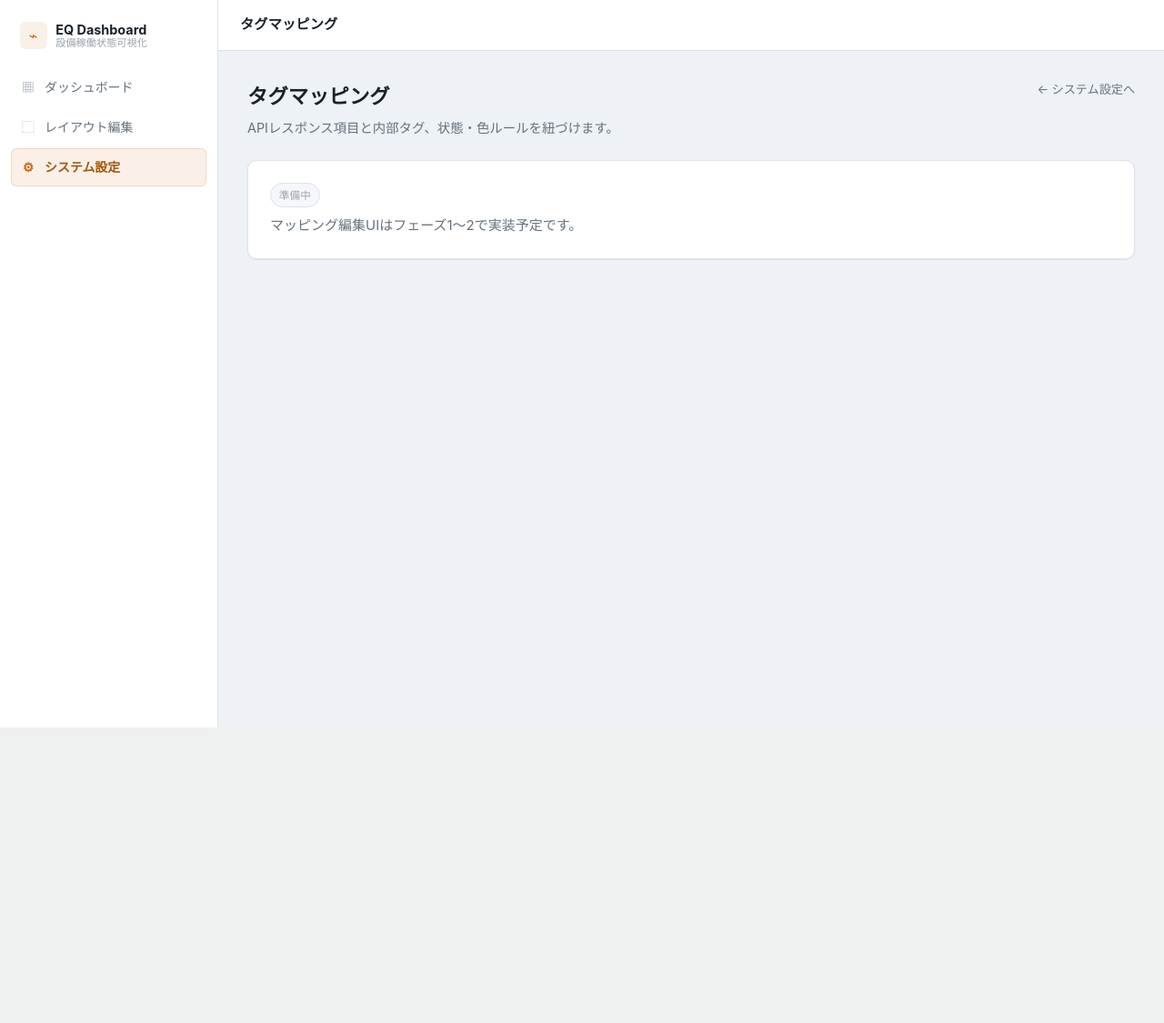
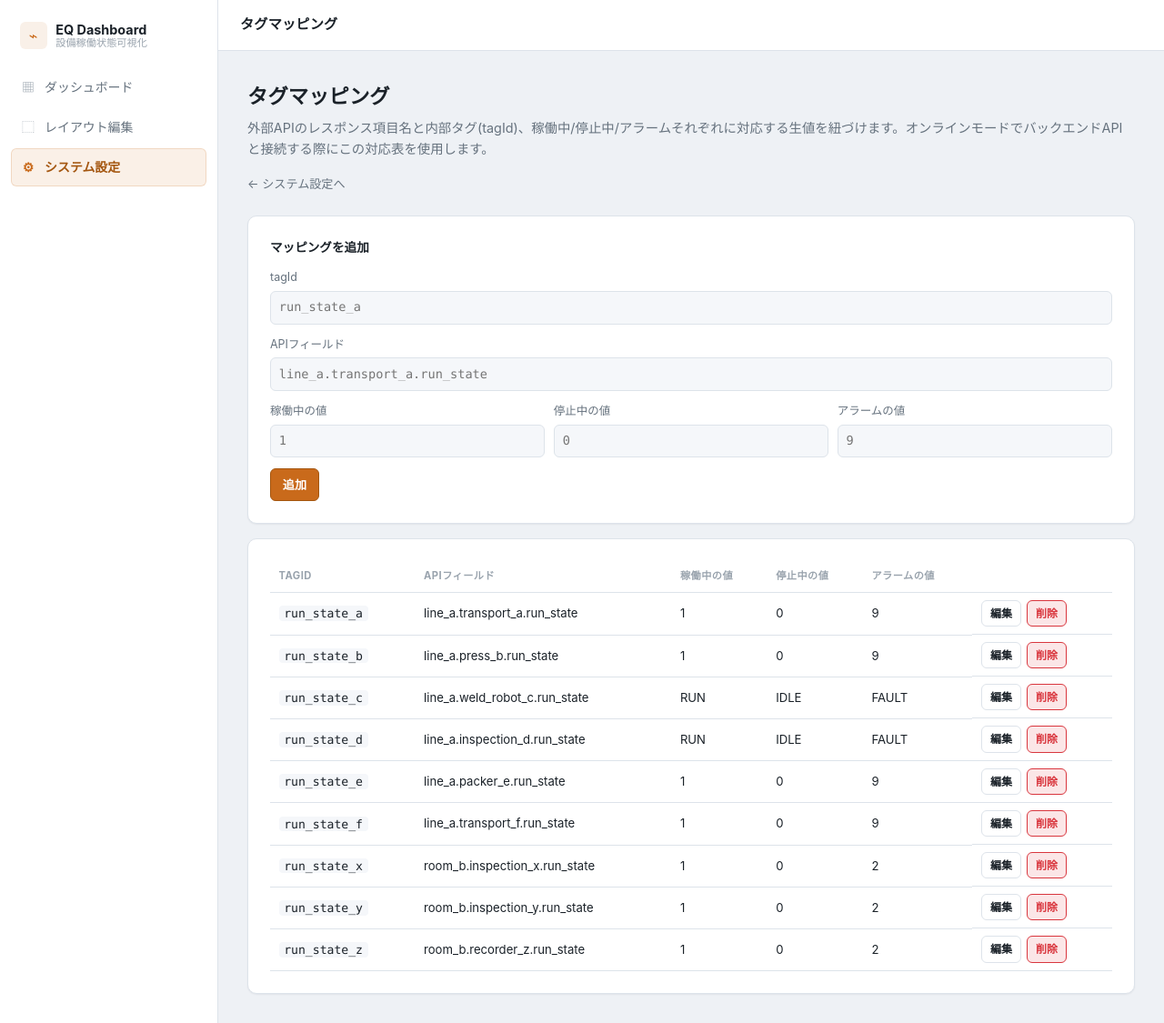
Before and after one commit to ssmc-network/eq-dashboard, a FastAPI app: page /ui/tag-mappings in a window 1280 px wide. Shown: the whole page at 91% size. Before the commit the page ends 800 px from the top, so only its background shows below. Run offline with FastAPI, Linux system fonts and the light colour scheme.

Commit message:
Implement tag mapping CRUD screen
Adds a full create/read/update/delete UI for tag mappings: external API
field name + running/stopped/alarm raw values, keyed by the same tagId
used in layout items. Persisted as a single global
data/sample/tag_mappings.json file, following the same offline-mode
JSON persistence pattern as layouts and status.

The list/edit/delete flow is pure HTMX (no client JS): edit populates a
form via hx-get, create/update return the reset form as the primary
response plus an out-of-band swap of the table so both stay in sync
from one round trip, and delete uses hx-delete with hx-confirm.

This mapping isn't consumed anywhere yet since online mode itself isn't
implemented - it's the data-entry side, ready for the future API-backed
provider to read once that lands.

```diff
--- a/app/routes/ui.py
+++ b/app/routes/ui.py
@@ -6,9 +6,19 @@ from fastapi.templating import Jinja2Templates
 
 from schemas.layout import LayoutDefinition, LayoutMeta
 from schemas.status import StatusSnapshot
+from schemas.tag_mapping import TagMapping
 from services.import_export_service import validate_layout_json, validate_status_json
 from services.layout_service import LayoutNotFoundError, get_layout, layout_exists, list_layouts, save_layout
 from services.status_service import get_dashboard, save_status
+from services.tag_mapping_service import (
+    TagMappingExistsError,
+    TagMappingNotFoundError,
+    create_tag_mapping,
+    delete_tag_mapping,
+    get_tag_mapping,
+    list_tag_mappings,
+    update_tag_mapping,
+)
 
 router = APIRouter(tags=["ui"])
 templates = Jinja2Templates(directory="templates")
@@ -114,7 +124,96 @@ async def api_sources(request: Request) -> HTMLResponse:
 
 @router.get("/ui/tag-mappings", response_class=HTMLResponse)
 async def tag_mappings(request: Request) -> HTMLResponse:
-    return templates.TemplateResponse(request, "pages/tag_mappings.html", {})
+    return templates.TemplateResponse(
+        request,
+        "pages/tag_mappings.html",
+        {"mappings": list_tag_mappings(), "editing": False, "mapping": None},
+    )
+
+
+@router.get("/ui/tag-mappings/new", response_class=HTMLResponse)
+async def tag_mapping_new_form(request: Request) -> HTMLResponse:
+    return templates.TemplateResponse(
+        request,
+        "partials/tag_mapping_form.html",
+        {"editing": False, "mapping": None},
+    )
+
+
+@router.get("/ui/tag-mappings/{tag_id}/edit", response_class=HTMLResponse)
+async def tag_mapping_edit_form(request: Request, tag_id: str) -> HTMLResponse:
+    mapping = get_tag_mapping(tag_id)
+    if mapping is None:
+        raise HTTPException(status_code=404, detail="tag mapping not found")
+    return templates.TemplateResponse(
+        request,
+        "partials/tag_mapping_form.html",
+        {"editing": True, "mapping": mapping},
+    )
+
+
+@router.post("/ui/tag-mappings", response_class=HTMLResponse)
+async def tag_mapping_create(
+    request: Request,
+    tag_id: str = Form(...),
+    api_field: str = Form(...),
+    running_value: str = Form(""),
+    stopped_value: str = Form(""),
+    alarm_value: str = Form(""),
+) -> HTMLResponse:
+    mapping = TagMapping(
+        tagId=tag_id,
+        apiField=api_field,
+        runningValue=running_value,
+        stoppedValue=stopped_value,
+        alarmValue=alarm_value,
+    )
+    try:
+        create_tag_mapping(mapping)
+    except TagMappingExistsError:
+        return templates.TemplateResponse(
+            request,
+            "partials/tag_mapping_form.html",
+            {
+                "editing": False,
+                "mapping": mapping,
+                "error": f"tagId「{tag_id}」は既に登録されています。",
+            },
+        )
+    return _tag_mapping_saved_response(request)
+
+
+@router.post("/ui/tag-mappings/{tag_id}", response_class=HTMLResponse)
+async def tag_mapping_update(
+    request: Request,
+    tag_id: str,
+    api_field: str = Form(...),
+    running_value: str = Form(""),
+    stopped_value: str = Form(""),
+    alarm_value: str = Form(""),
+) -> HTMLResponse:
+    mapping = TagMapping(
+        tagId=tag_id,
+        apiField=api_field,
+        runningValue=running_value,
+        stoppedValue=stopped_value,
+        alarmValue=alarm_value,
+    )
+    try:
+        update_tag_mapping(tag_id, mapping)
+    except TagMappingNotFoundError as exc:
+        raise HTTPException(status_code=404, detail="tag mapping not found") from exc
+    return _tag_mapping_saved_response(request)
+
+
+@router.delete("/ui/tag-mappings/{tag_id}", response_class=HTMLResponse)
+async def tag_mapping_delete(request: Request, tag_id: str) -> HTMLResponse:
+    delete_tag_mapping(tag_id)
+    return templates.TemplateResponse(
+        request,
+        "partials/tag_mapping_table.html",
+        {"mappings": list_tag_mappings(), "oob": False},
+    )
 
 
 @router.get("/ui/standalone", response_class=HTMLResponse)
@@ -258,6 +357,16 @@ async def save_settings(
     return response
 
 
+def _tag_mapping_saved_response(request: Request) -> HTMLResponse:
+    form_html = templates.env.get_template("partials/tag_mapping_form.html").render(
+        {"request": request, "editing": False, "mapping": None}
+    )
+    table_html = templates.env.get_template("partials/tag_mapping_table.html").render(
+        {"request": request, "mappings": list_tag_mappings(), "oob": True}
+    )
+    return HTMLResponse(content=form_html + table_html)
+
+
 def _load_dashboard(layout_id: str):
     try:
         return get_dashboard(layout_id)
--- /dev/null
+++ b/app/services/tag_mapping_service.py
@@ -0,0 +1,48 @@
+from providers.json_status_provider import JsonStatusProvider
+from schemas.tag_mapping import TagMapping, TagMappingSet
+
+_provider = JsonStatusProvider()
+
+SCHEMA_VERSION = "1.0"
+
+
+class TagMappingExistsError(Exception):
+    pass
+
+
+class TagMappingNotFoundError(Exception):
+    pass
+
+
+def list_tag_mappings() -> list[TagMapping]:
+    return _provider.load_tag_mappings().mappings
+
+
+def get_tag_mapping(tag_id: str) -> TagMapping | None:
+    return next((m for m in list_tag_mappings() if m.tag_id == tag_id), None)
+
+
+def create_tag_mapping(mapping: TagMapping) -> None:
+    mappings = list_tag_mappings()
+    if any(m.tag_id == mapping.tag_id for m in mappings):
+        raise TagMappingExistsError(mapping.tag_id)
+    mappings.append(mapping)
+    _save(mappings)
+
+
+def update_tag_mapping(tag_id: str, mapping: TagMapping) -> None:
+    mappings = list_tag_mappings()
+    index = next((i for i, m in enumerate(mappings) if m.tag_id == tag_id), None)
+    if index is None:
+        raise TagMappingNotFoundError(tag_id)
+    mappings[index] = mapping
+    _save(mappings)
+
+
+def delete_tag_mapping(tag_id: str) -> None:
+    mappings = [m for m in list_tag_mappings() if m.tag_id != tag_id]
+    _save(mappings)
+
+
+def _save(mappings: list[TagMapping]) -> None:
+    _provider.save_tag_mappings(TagMappingSet(schemaVersion=SCHEMA_VERSION, mappings=mappings))
--- a/app/static/css/main.css
+++ b/app/static/css/main.css
@@ -930,3 +930,105 @@ button {
   padding: 0.05rem 0.35rem;
   border-radius: 4px;
 }
+
+/* ==========================================
+   タグマッピング
+   ========================================== */
+.btn--sm {
+  padding: 0.25rem 0.55rem;
+  font-size: 0.75rem;
+}
+
+.tag-mapping-form {
+  display: flex;
+  flex-direction: column;
+  gap: 0.75rem;
+}
+
+.tag-mapping-form h3 {
+  font-size: 0.85rem;
+}
+
+.tag-mapping-form label {
+  display: flex;
+  flex-direction: column;
+  gap: 0.3rem;
+  font-size: 0.78rem;
+  color: var(--text-dim);
+}
+
+.tag-mapping-form input {
+  width: 100%;
+  min-width: 0;
+  font: inherit;
+  font-family: var(--font-mono);
+  font-size: 0.85rem;
+  color: var(--text);
+  background: var(--panel-sunken);
+  border: 1px solid var(--border);
+  border-radius: var(--radius-sm);
+  padding: 0.4rem 0.55rem;
+}
+
+.tag-mapping-form input[readonly] {
+  color: var(--text-dim);
+}
+
+.tag-mapping-form__grid {
+  display: grid;
+  grid-template-columns: repeat(3, 1fr);
+  gap: 0.6rem;
+}
+
+.tag-mapping-form__actions {
+  display: flex;
+  gap: 0.5rem;
+}
+
+.tag-mapping-form__error {
+  margin: 0;
+  font-size: 0.82rem;
+  color: var(--status-alarm);
+}
+
+.tag-mapping-table {
+  width: 100%;
+  border-collapse: collapse;
+  font-size: 0.82rem;
+}
+
+.tag-mapping-table th,
+.tag-mapping-table td {
+  text-align: left;
+  padding: 0.5rem 0.6rem;
+  border-bottom: 1px solid var(--border);
+}
+
+.tag-mapping-table th {
+  font-size: 0.7rem;
+  text-transform: uppercase;
+  letter-spacing: 0.04em;
+  color: var(--text-faint);
+}
+
+.tag-mapping-table td code {
+  font-family: var(--font-mono);
+  background: var(--panel-sunken);
+  padding: 0.05rem 0.35rem;
+  border-radius: 4px;
+}
+
+.tag-mapping-table__actions {
+  display: flex;
+  gap: 0.4rem;
+  white-space: nowrap;
+}
+
+.tag-mapping-table__actions .btn--danger {
+  width: auto;
+}
+
+.tag-mapping-table__empty {
+  text-align: center;
+  color: var(--text-dim);
+}
--- a/app/templates/pages/tag_mappings.html
+++ b/app/templates/pages/tag_mappings.html
@@ -5,14 +5,16 @@
 <div class="page-header">
   <div>
     <h1>タグマッピング</h1>
-    <p>APIレスポンス項目と内部タグ、状態・色ルールを紐づけます。</p>
+    <p>外部APIのレスポンス項目名と内部タグ(tagId)、稼働中/停止中/アラームそれぞれに対応する生値を紐づけます。オンラインモードでバックエンドAPIと接続する際にこの対応表を使用します。</p>
   </div>
   <a class="btn-link" href="/ui/settings">← システム設定へ</a>
 </div>
+
 <div class="card">
-  <div class="placeholder">
-    <span class="badge">準備中</span>
-    <p>マッピング編集UIはフェーズ1〜2で実装予定です。</p>
-  </div>
+  {% include "partials/tag_mapping_form.html" %}
+</div>
+
+<div class="card">
+  {% include "partials/tag_mapping_table.html" %}
 </div>
 {% endblock %}
--- /dev/null
+++ b/app/templates/partials/tag_mapping_form.html
@@ -0,0 +1,39 @@
+<div id="tag-mapping-form-wrap">
+  <form class="tag-mapping-form"
+        hx-post="{{ ('/ui/tag-mappings/' + mapping.tag_id) if editing else '/ui/tag-mappings' }}"
+        hx-target="#tag-mapping-form-wrap"
+        hx-swap="innerHTML">
+    <h3>{{ "マッピングを編集" if editing else "マッピングを追加" }}</h3>
+    {% if error %}
+    <p class="tag-mapping-form__error">{{ error }}</p>
+    {% endif %}
+    <label>tagId
+      <input type="text" name="tag_id" value="{{ mapping.tag_id if mapping else '' }}"
+             placeholder="run_state_a" {% if editing %}readonly{% endif %} required>
+    </label>
+    <label>APIフィールド
+      <input type="text" name="api_field" value="{{ mapping.api_field if mapping else '' }}"
+             placeholder="line_a.transport_a.run_state" required>
+    </label>
+    <div class="tag-mapping-form__grid">
+      <label>稼働中の値
+        <input type="text" name="running_value" value="{{ mapping.running_value if mapping else '' }}" placeholder="1">
+      </label>
+      <label>停止中の値
+        <input type="text" name="stopped_value" value="{{ mapping.stopped_value if mapping else '' }}" placeholder="0">
+      </label>
+      <label>アラームの値
+        <input type="text" name="alarm_value" value="{{ mapping.alarm_value if mapping else '' }}" placeholder="9">
+      </label>
+    </div>
+    <div class="tag-mapping-form__actions">
+      <button type="submit" class="btn btn--accent">{{ "更新" if editing else "追加" }}</button>
+      {% if editing %}
+      <button type="button" class="btn"
+              hx-get="/ui/tag-mappings/new"
+              hx-target="#tag-mapping-form-wrap"
+              hx-swap="innerHTML">キャンセル</button>
+      {% endif %}
+    </div>
+  </form>
+</div>
--- /dev/null
+++ b/app/templates/partials/tag_mapping_table.html
@@ -0,0 +1,40 @@
+<div id="tag-mapping-table-wrap"{% if oob %} hx-swap-oob="true"{% endif %}>
+  <table class="tag-mapping-table">
+    <thead>
+      <tr>
+        <th>tagId</th>
+        <th>APIフィールド</th>
+        <th>稼働中の値</th>
+        <th>停止中の値</th>
+        <th>アラームの値</th>
+        <th></th>
+      </tr>
+    </thead>
+    <tbody>
+      {% for m in mappings %}
+      <tr>
+        <td><code>{{ m.tag_id }}</code></td>
+        <td>{{ m.api_field }}</td>
+        <td>{{ m.running_value or "—" }}</td>
+        <td>{{ m.stopped_value or "—" }}</td>
+        <td>{{ m.alarm_value or "—" }}</td>
+        <td class="tag-mapping-table__actions">
+          <button type="button" class="btn btn--sm"
+                  hx-get="/ui/tag-mappings/{{ m.tag_id }}/edit"
+                  hx-target="#tag-mapping-form-wrap"
+                  hx-swap="innerHTML">編集</button>
+          <button type="button" class="btn btn--sm btn--danger"
+                  hx-delete="/ui/tag-mappings/{{ m.tag_id }}"
+                  hx-target="#tag-mapping-table-wrap"
+                  hx-swap="outerHTML"
+                  hx-confirm="「{{ m.tag_id }}」のマッピングを削除しますか?">削除</button>
+        </td>
+      </tr>
+      {% else %}
+      <tr>
+        <td colspan="6" class="tag-mapping-table__empty">マッピングが登録されていません。</td>
+      </tr>
+      {% endfor %}
+    </tbody>
+  </table>
+</div>
```
Also changed, not shown: app/data/sample/tag_mappings.json (added, +68 -0 lines), app/providers/json_status_provider.py (+17 -1 lines), app/schemas/tag_mapping.py (added, +18 -0 lines).
